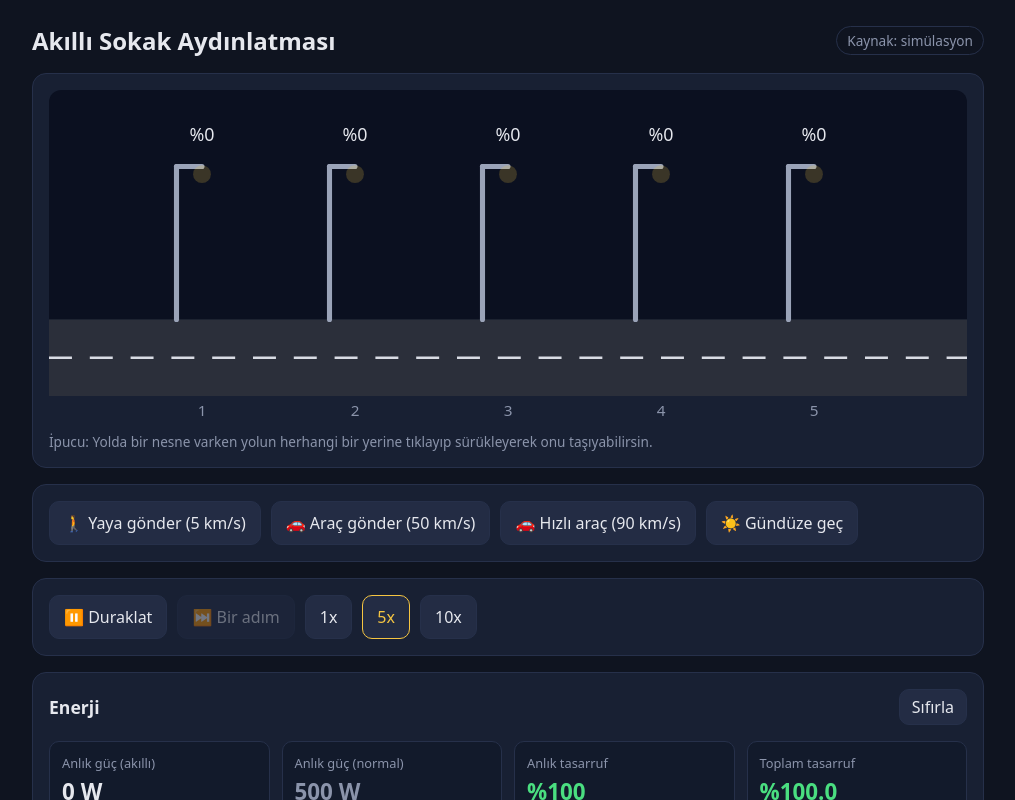
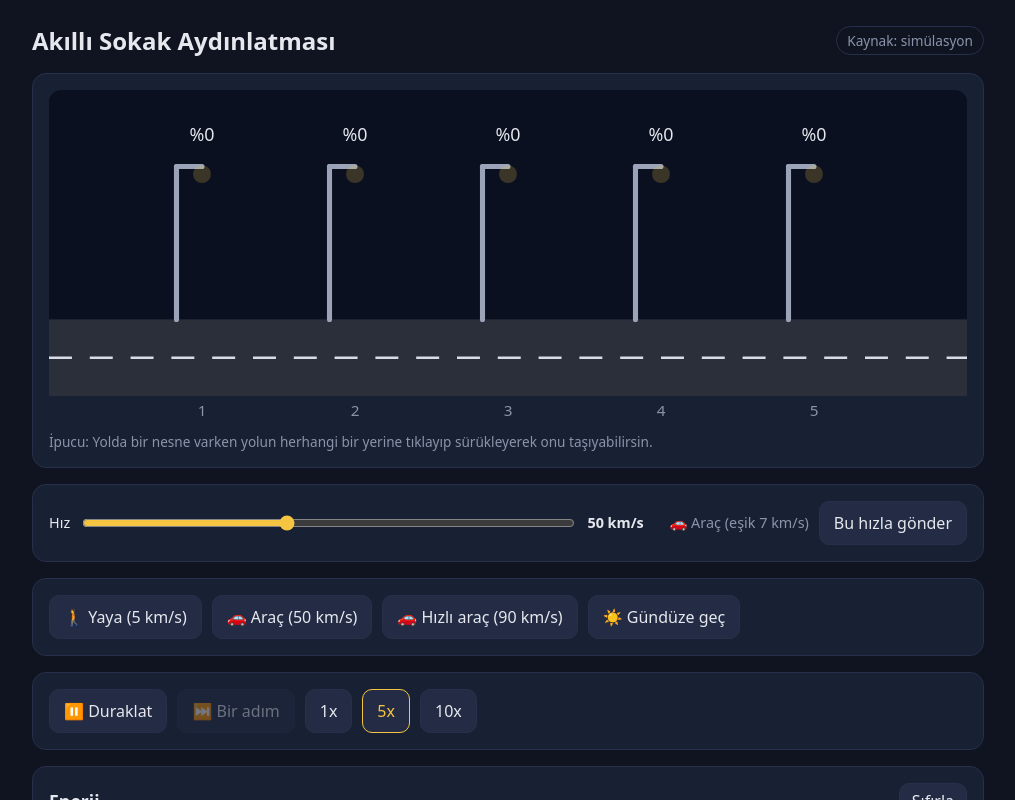
Before and after one commit to MaydinKanadasi/akilli-aydinlatma, a React (Vite) app: page / in a window 1280 px wide. Shown: the top 800 px of the page, without its empty margins (132-1147 px from the left). Built offline with nearby package versions, Linux system fonts and the light colour scheme.

Commit message:
Hız kaydırıcısı: serbest hız seçimi ve canlı hız/tür değişimi

```diff
--- a/src/App.css
+++ b/src/App.css
@@ -60,6 +60,26 @@ h1 {
 .controls button:disabled:hover {
   border-color: var(--border);
 }
+.speed {
+  display: flex;
+  align-items: center;
+  gap: 10px;
+  flex: 1 1 260px;
+  font-size: 0.9rem;
+}
+.speed input[type="range"] {
+  flex: 1;
+  accent-color: var(--accent);
+}
+.speed strong {
+  min-width: 72px;
+  font-variant-numeric: tabular-nums;
+}
+.speed-type {
+  align-self: center;
+  color: var(--muted);
+  font-size: 0.9rem;
+}
 .paused-note {
   align-self: center;
   color: var(--accent);
--- a/src/App.tsx
+++ b/src/App.tsx
@@ -1,12 +1,28 @@
+import { useState } from "react";
 import { RoadView } from "./components/RoadView";
 import { EnergyPanel } from "./components/EnergyPanel";
 import { PwmPanel } from "./components/PwmPanel";
 import { useMockSimulation } from "./hooks/useMockSimulation";
+import { DEFAULT_CONFIG, classifyBySpeed } from "./logic/controller";
 import "./App.css";
 
 function App() {
   const sim = useMockSimulation();
   const { state } = sim;
+  const [speed, setSpeed] = useState(50);
+  const speedType = classifyBySpeed(speed);
+
+  // Hazır butonlar kaydırıcıyı da aynı hıza getirir
+  const send = (kmh: number) => {
+    setSpeed(kmh);
+    sim.spawn(kmh);
+  };
+
+  // Kaydırıcı oynatılınca yoldaki nesnenin hızı da anında değişir
+  const changeSpeed = (kmh: number) => {
+    setSpeed(kmh);
+    sim.setObjectSpeed(kmh);
+  };
 
   return (
     <main className="app">
@@ -27,9 +43,28 @@ function App() {
       </section>
 
       <section className="panel controls">
-        <button onClick={() => sim.spawn(5)}>🚶 Yaya gönder (5 km/s)</button>
-        <button onClick={() => sim.spawn(50)}>🚗 Araç gönder (50 km/s)</button>
-        <button onClick={() => sim.spawn(90)}>🚗 Hızlı araç (90 km/s)</button>
+        <label className="speed">
+          <span>Hız</span>
+          <input
+            type="range"
+            min={1}
+            max={120}
+            value={speed}
+            onChange={(e) => changeSpeed(Number(e.target.value))}
+          />
+          <strong>{speed} km/s</strong>
+        </label>
+        <span className="speed-type">
+          {speedType === "car" ? "🚗 Araç" : "🚶 Yaya"} (eşik{" "}
+          {DEFAULT_CONFIG.pedestrianMaxKmh} km/s)
+        </span>
+        <button onClick={() => send(speed)}>Bu hızla gönder</button>
+      </section>
+
+      <section className="panel controls">
+        <button onClick={() => send(5)}>🚶 Yaya (5 km/s)</button>
+        <button onClick={() => send(50)}>🚗 Araç (50 km/s)</button>
+        <button onClick={() => send(90)}>🚗 Hızlı araç (90 km/s)</button>
         <button onClick={() => sim.setNight(!state.isNight)}>
           {state.isNight ? "☀️ Gündüze geç" : "🌙 Geceye geç"}
         </button>
--- a/src/hooks/useMockSimulation.ts
+++ b/src/hooks/useMockSimulation.ts
@@ -85,6 +85,21 @@ export function useMockSimulation(config: ControllerConfig = DEFAULT_CONFIG) {
         : prev,
     );
 
+  // Yoldaki nesnenin hızını değiştirir; Kural 6 gereği tür de hıza göre yeniden belirlenir
+  const setObjectSpeed = (speedKmh: number) =>
+    setSim((prev) =>
+      prev.object
+        ? {
+            ...prev,
+            object: {
+              ...prev.object,
+              speedKmh,
+              type: classifyBySpeed(speedKmh, config),
+            },
+          }
+        : prev,
+    );
+
   // Nesne 1. lambanın biraz gerisinden (konum 0) yola girer
   const spawn = (speedKmh: number) =>
     setSim((prev) => ({
@@ -112,6 +127,7 @@ export function useMockSimulation(config: ControllerConfig = DEFAULT_CONFIG) {
     stepForward,
     setDragging,
     moveObjectTo,
+    setObjectSpeed,
     spawn,
     setNight,
     resetEnergy,
```
